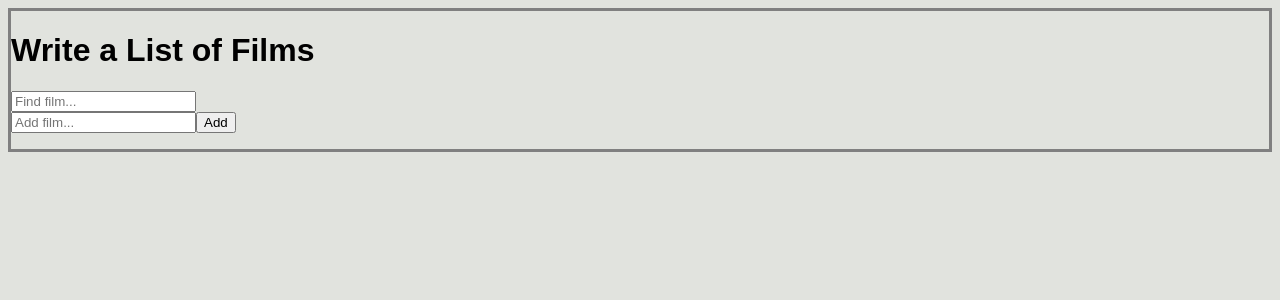
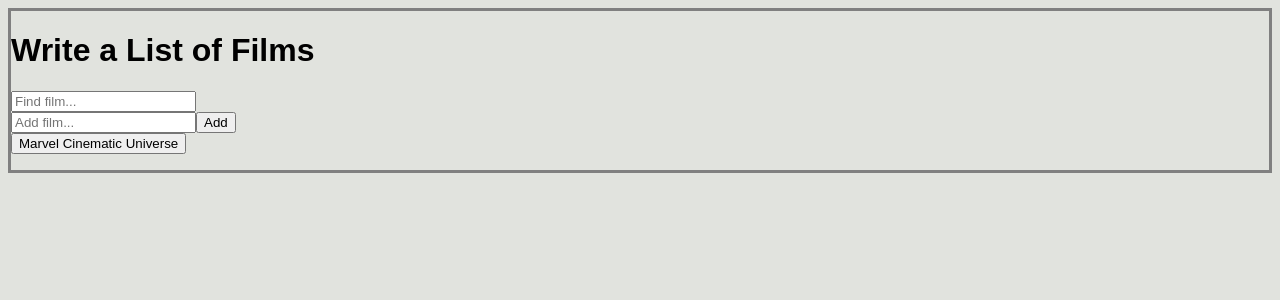
Before and after one commit to Quanquest/movie-list, a React app: page / in a window 1280 px wide. Shown: the top 300 px of the page. Built offline with nearby package versions, Linux system fonts and the light colour scheme.

Commit message:
marvel button

```diff
--- a/src/components/app.jsx
+++ b/src/components/app.jsx
@@ -4,6 +4,7 @@ import Search from './search.jsx';
 import Title from './titleBar.jsx';
 // import AddList from './addList.jsx';
 import Add from './add.jsx';
+import PhaseOne from './mcu.jsx';
 
 class App extends React.Component {
   constructor(props) {
@@ -47,12 +48,19 @@ class App extends React.Component {
     this.setState({movies: [...this.state.movies, newFilm], select: [...this.state.select, newFilm], value: ''})
   }
 
+  marvel(event) {
+    event.preventDefault();
+    var phaseOneTitles = [{title: 'Iron Man'}, {title: 'The Incredible Hulk'}, {title: 'Iron Man 2'}, {title: 'Thor'}, {title: 'Captain America: The First Avenger'}, {title: 'The Avengers'}]
+    this.setState({movies: [...this.state.movies, ...phaseOneTitles], select: [...this.state.select, ...phaseOneTitles]})
+  }
+
   render() {
     return (
       <div>
         <Title />
         <Search handleSearch={this.handleSearch.bind(this)} />
         <Add handleAdd={this.handleAdd.bind(this)} handleChange={this.handleChange.bind(this)} />
+        <PhaseOne marvel={this.marvel.bind(this)} />
         <MovieList films={this.state.select} />
 
       </div>
--- /dev/null
+++ b/src/components/mcu.jsx
@@ -0,0 +1,18 @@
+import React from 'react';
+
+const PhaseOne = ({marvel}) => {
+	// Misnomer.  Should be filter.
+	return (
+		<form onSubmit={marvel} >
+			<input type='submit' value='Marvel Cinematic Universe' />
+		</form>
+		// Needs handleSearch function.
+		// Live filter means on change.
+	)
+}
+
+
+
+export default PhaseOne;
+
+// <input type='text' placeholder="Find film..." onChange/>
```
